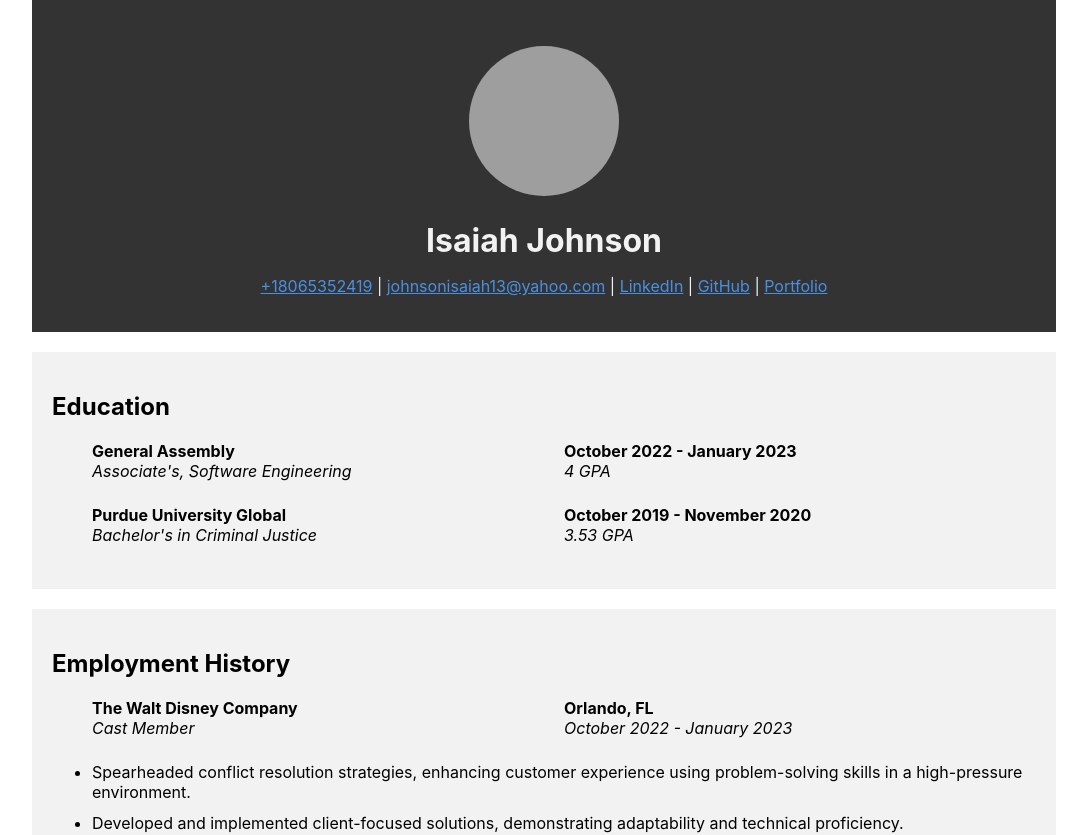
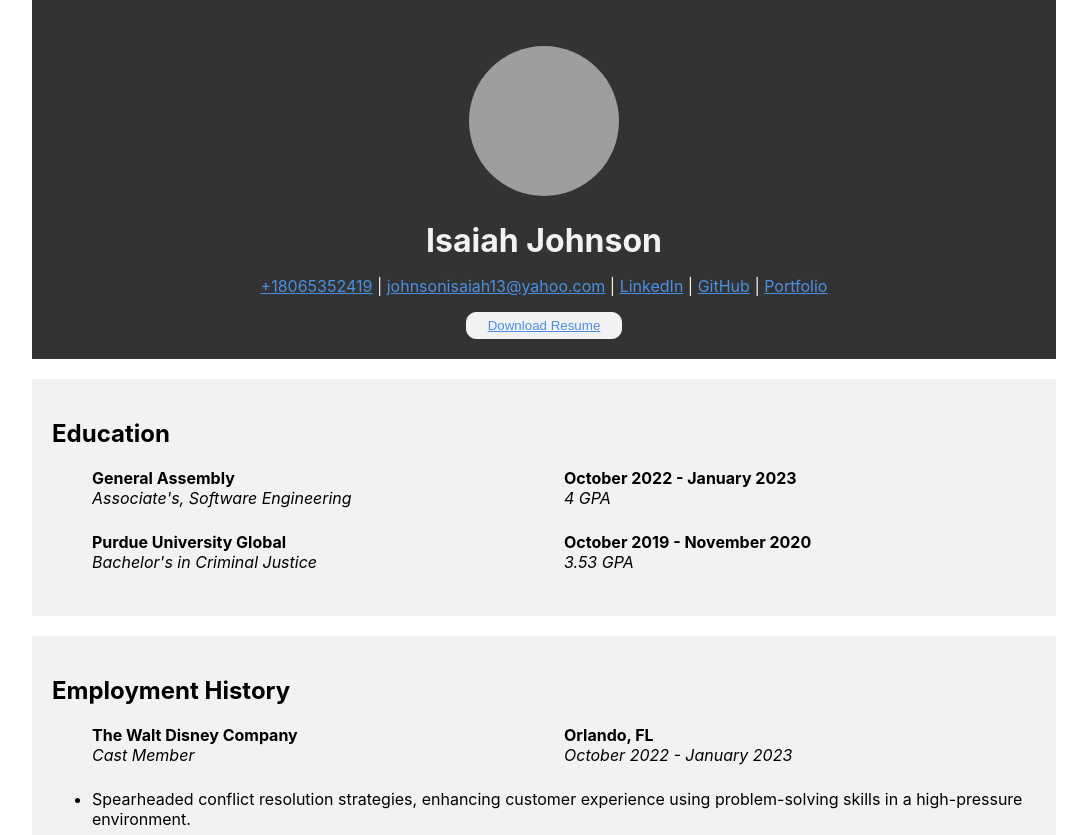
Before and after one commit to Parrasite9/aws-online-resume, a React (Create React App) app: page / in a window 1280 px wide. Shown: the top 835 px of the page, without its empty margins (96-1183 px from the left). Built offline with nearby package versions, Linux system fonts and the light colour scheme; grey boxes are pictures that could not be loaded.

Commit message:
Added Download Resume button back to project since it was removed from the Revert. This application is fully uploaded on AWS at hireisaiahjohnson.com

```diff
--- a/src/App.js
+++ b/src/App.js
@@ -10,6 +10,7 @@ function App() {
           <img src="https://i.imgur.com/1uERBnk.jpg" alt="Headshot" className='headshot' />
           <h1 className='name'>Isaiah Johnson</h1>
           <p className='contactInfo'> <a href="tel:+18065352419">+18065352419</a> | <a href="mailto:johnsonisaiah13@yahoo.com">johnsonisaiah13@yahoo.com</a> | <a href="https://www.linkedin.com/in/isaiah-johnson123/">LinkedIn</a> | <a href="https://github.com/Parrasite9">GitHub</a> | <a href="https://www.johnsonwebsolutions.com/">Portfolio</a></p>
+          <button className='download_button'><a href="https://drive.google.com/file/d/1cjHv7j_NBrIlpOjG8KCUfCNA_ufplFNx/view?usp=sharing" target="_blank">Download Resume</a></button>
         </header>
 
         <section className='education'>
--- a/src/resume.css
+++ b/src/resume.css
@@ -77,3 +77,19 @@ a {
     .div3, .div4 {
         font-style: italic;
     }
+
+    .download_button{
+        padding: .5% 2%;
+        background-color: #f2f2f2;
+        border: 1px solid #f2f2f2;
+        border-radius: 10px;
+    }
+
+    .download_button:hover {
+        background-color: #ccc;
+        cursor: pointer;
+    }
+
+    .download_button > a {
+        color: #4A90E2;
+    }
```
